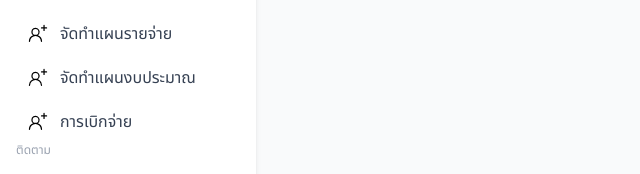
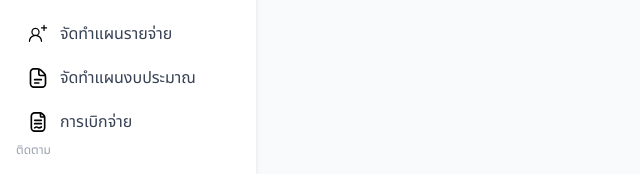
Before and after one commit to gustsri/butget-Fontend-design, a Next.js app in the folder my-budget/: page /planning in a window 1280 px wide. Shown: the part 170-344 px from the top of the page, without its empty margins (0-640 px from the left). Built offline with nearby package versions, Linux system fonts and the light colour scheme.

Commit message:
add 2 logo

```diff
--- a/my-budget/components/shared/Sidebar.tsx
+++ b/my-budget/components/shared/Sidebar.tsx
@@ -43,13 +43,13 @@ const Sidebar: React.FC = () => {
 
         <li>
           <Link href="/planning/students" className="flex items-center px-3 py-2 rounded text-gray-700 hover:bg-gray-100">
-            <img src="/img/icon/person-add.svg" alt="" className="w-5 h-5 mr-3" />
+            <img src="/img/icon/document.svg" alt="" className="w-5 h-5 mr-3" />
             จัดทำแผนงบประมาณ
           </Link>
         </li>
         <li>
           <Link href="/planning/students" className="flex items-center px-3 py-2 rounded text-gray-700 hover:bg-gray-100">
-            <img src="/img/icon/person-add.svg" alt="" className="w-5 h-5 mr-3" />
+            <img src="/img/icon/document-signed.svg" alt="" className="w-5 h-5 mr-3" />
             การเบิกจ่าย
           </Link>
         </li>
```
Also changed, not shown: my-budget/public/img/icon/document-signed.svg (added), my-budget/public/img/icon/document.svg (added).
